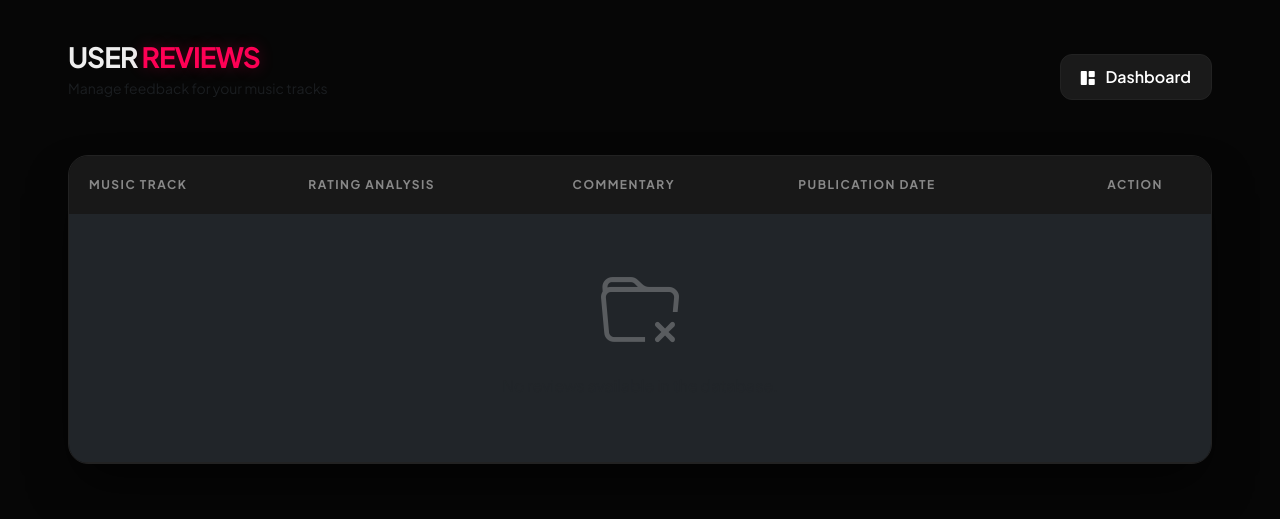
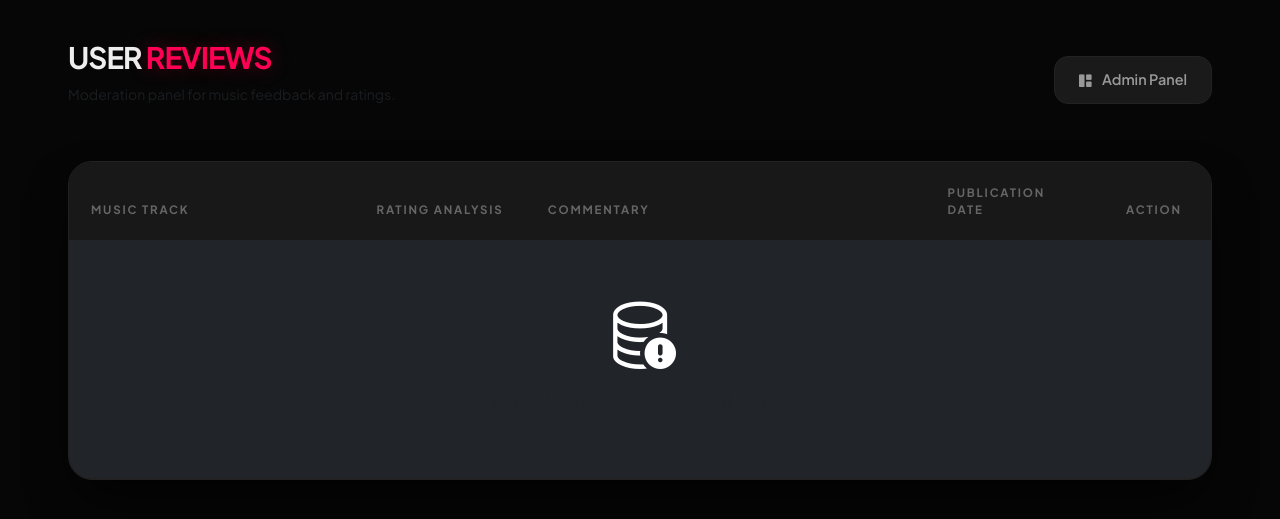
Before and after one commit to ShakeelAijaz1233223/Project-full-stack-, a PHP site: page /music_reviews.php in a window 1280 px wide. Shown: the top 519 px of the page. Run offline with PHP 8.4, Linux system fonts and the light colour scheme; data comes from the database, SQL or seed files in the repository; data that the repository does not hold is empty.

Commit message:
Updates: 2026-02-07T09:37:46.808Z

```diff
--- a/admin/music_reviews.php
+++ b/admin/music_reviews.php
@@ -26,7 +26,7 @@
 <head>
     <meta charset="UTF-8">
     <meta name="viewport" content="width=device-width, initial-scale=1.0">
-    <title>Premium Admin | Reviews</title>
+    <title>Premium Admin | Manage Reviews</title>
     <link href="https://cdn.jsdelivr.net/npm/bootstrap@5.3.0/dist/css/bootstrap.min.css" rel="stylesheet">
     <link rel="stylesheet" href="https://cdn.jsdelivr.net/npm/bootstrap-icons@1.11.1/font/bootstrap-icons.css">
     <style>
@@ -45,98 +45,117 @@
             color: #eee;
             font-family: 'Plus Jakarta Sans', sans-serif;
             padding: 40px 20px;
+            -webkit-font-smoothing: antialiased;
         }
 
         /* Header Section */
         .page-header { margin-bottom: 40px; }
-        .page-title { font-weight: 800; letter-spacing: -1px; font-size: 1.75rem; }
-        .accent-text { color: var(--accent); text-shadow: 0 0 15px var(--accent-glow); }
+        .page-title { font-weight: 800; letter-spacing: -1px; font-size: 1.85rem; }
+        .accent-text { color: var(--accent); text-shadow: 0 0 20px var(--accent-glow); }
 
         /* Card & Table Styling */
         .admin-card {
             background: var(--card-bg);
             border: 1px solid var(--border-color);
-            border-radius: 20px;
+            border-radius: 24px;
             overflow: hidden;
-            box-shadow: 0 25px 50px -12px rgba(0, 0, 0, 0.7);
+            box-shadow: 0 25px 50px -12px rgba(0, 0, 0, 0.8);
         }
 
         .table { margin-bottom: 0; border-collapse: separate; border-spacing: 0; }
         .table thead th {
             background: #181818;
-            color: #888;
-            font-size: 0.75rem;
+            color: #666;
+            font-size: 0.72rem;
             font-weight: 700;
             text-transform: uppercase;
-            letter-spacing: 1.5px;
-            padding: 20px;
+            letter-spacing: 1.8px;
+            padding: 22px;
             border: none;
         }
 
         .table tbody td {
-            padding: 20px;
+            padding: 24px 22px;
             border-bottom: 1px solid var(--border-color);
             vertical-align: middle;
-            transition: all 0.2s ease;
+            transition: all 0.2s ease-in-out;
         }
 
         .table tbody tr:hover td { background: #161616; }
 
         /* Rating Stars */
-        .rating-star { color: #ffca08; font-size: 1rem; letter-spacing: 2px; }
-        .star-empty { color: #333; }
+        .rating-star { color: #ffca08; font-size: 1rem; letter-spacing: 2px; text-shadow: 0 0 10px rgba(255, 202, 8, 0.2); }
+        .star-empty { color: #2a2a2a; }
         .rating-badge {
-            background: rgba(255, 202, 8, 0.1);
+            background: rgba(255, 202, 8, 0.08);
             color: #ffca08;
             font-weight: 700;
-            border: 1px solid rgba(255, 202, 8, 0.2);
+            border: 1px solid rgba(255, 202, 8, 0.15);
+            border-radius: 6px;
+            padding: 4px 10px;
         }
 
         /* Action Buttons */
         .btn-delete {
-            height: 40px;
-            width: 40px;
+            height: 42px;
+            width: 42px;
             display: inline-flex;
             align-items: center;
             justify-content: center;
-            background: rgba(255, 68, 68, 0.1);
+            background: rgba(255, 68, 68, 0.05);
             color: #ff4444;
-            border: 1px solid rgba(255, 68, 68, 0.2);
-            border-radius: 12px;
-            transition: 0.3s cubic-bezier(0.4, 0, 0.2, 1);
+            border: 1px solid rgba(255, 68, 68, 0.15);
+            border-radius: 14px;
+            transition: 0.4s cubic-bezier(0.175, 0.885, 0.32, 1.275);
+            cursor: pointer;
         }
 
         .btn-delete:hover {
             background: #ff4444;
             color: #fff;
-            transform: scale(1.1);
-            box-shadow: 0 0 20px rgba(255, 68, 68, 0.4);
+            transform: translateY(-3px) scale(1.05);
+            box-shadow: 0 10px 20px rgba(255, 68, 68, 0.3);
         }
 
         /* Modern Success Alert */
         .status-alert {
-            background: rgba(40, 167, 69, 0.1);
+            background: rgba(40, 167, 69, 0.08);
             border: 1px solid rgba(40, 167, 69, 0.2);
             color: #28a745;
-            padding: 16px 24px;
-            border-radius: 16px;
-            margin-bottom: 30px;
+            padding: 18px 26px;
+            border-radius: 18px;
+            margin-bottom: 35px;
             display: flex;
             align-items: center;
-            backdrop-filter: blur(10px);
+            backdrop-filter: blur(12px);
+            animation: slideDown 0.5s cubic-bezier(0.23, 1, 0.32, 1);
+        }
+
+        @keyframes slideDown {
+            from { opacity: 0; transform: translateY(-20px); }
+            to { opacity: 1; transform: translateY(0); }
         }
 
         .dashboard-btn {
             background: #1a1a1a;
             border: 1px solid var(--border-color);
-            color: #fff;
-            padding: 10px 20px;
-            border-radius: 12px;
+            color: #999;
+            padding: 12px 24px;
+            border-radius: 14px;
             font-weight: 600;
-            transition: 0.3s;
+            font-size: 0.9rem;
+            transition: all 0.3s ease;
         }
 
-        .dashboard-btn:hover { background: #252525; color: var(--accent); border-color: var(--accent); }
+        .dashboard-btn:hover {
+            background: #fff;
+            color: #000;
+            border-color: #fff;
+            transform: translateY(-2px);
+        }
+
+        .track-title { color: #fff; font-size: 1rem; font-weight: 600; margin-bottom: 2px; }
+        .track-uid { font-family: 'Courier New', Courier, monospace; letter-spacing: 0.5px; opacity: 0.6; }
 
     </style>
 </head>
@@ -145,21 +164,21 @@
     <div class="container-fluid px-lg-5">
         <div class="page-header d-flex justify-content-between align-items-center">
             <div>
-                <h1 class="page-title m-0">USER <span class="accent-text">REVIEWS</span></h1>
-                <p class="text-muted small mt-1">Manage feedback for your music tracks</p>
+                <h1 class="page-title m-0 text-uppercase">User <span class="accent-text">Reviews</span></h1>
+                <p class="text-muted small mt-2">Moderation panel for music feedback and ratings.</p>
             </div>
             <a href="dashboard.php" class="dashboard-btn text-decoration-none">
-                <i class="bi bi-grid-1x2-fill me-2 small"></i> Dashboard
+                <i class="bi bi-grid-1x2-fill me-2 small"></i> Admin Panel
             </a>
         </div>
 
         <?php if(isset($_GET['status']) && $_GET['status'] == 'deleted'): ?>
             <div class="status-alert shadow-sm alert-dismissible fade show" role="alert">
-                <i class="bi bi-check2-circle fs-4 me-3"></i>
+                <i class="bi bi-shield-check fs-4 me-3"></i>
                 <div>
-                    <span class="fw-bold">Success!</span> Review has been permanently removed.
+                    <span class="fw-bold">Database Updated</span> &mdash; The specific review record has been purged.
                 </div>
-                <button type="button" class="btn-close ms-auto" data-bs-dismiss="alert"></button>
+                <button type="button" class="btn-close btn-close-white ms-auto" data-bs-dismiss="alert" aria-label="Close"></button>
             </div>
         <?php endif; ?>
 
@@ -168,11 +187,11 @@
                 <table class="table table-dark">
                     <thead>
                         <tr>
-                            <th>Music Track</th>
-                            <th>Rating Analysis</th>
-                            <th>Commentary</th>
-                            <th>Publication Date</th>
-                            <th class="text-center">Action</th>
+                            <th style="width: 25%;">Music Track</th>
+                            <th style="width: 15%;">Rating Analysis</th>
+                            <th style="width: 35%;">Commentary</th>
+                            <th style="width: 15%;">Publication Date</th>
+                            <th style="width: 10%;" class="text-center">Action</th>
                         </tr>
                     </thead>
                     <tbody>
@@ -180,11 +199,11 @@
                             <?php while($row = mysqli_fetch_assoc($res)): ?>
                             <tr>
                                 <td>
-                                    <div class="fw-bold text-white fs-6"><?= htmlspecialchars($row['music_title']) ?></div>
-                                    <code class="text-muted" style="font-size: 0.7rem;">UID: #<?= $row['id'] ?></code>
+                                    <div class="track-title"><?= htmlspecialchars($row['music_title']) ?></div>
+                                    <code class="track-uid text-muted small">ID: #<?= str_pad($row['id'], 4, '0', STR_PAD_LEFT) ?></code>
                                 </td>
                                 <td>
-                                    <div class="rating-star mb-1">
+                                    <div class="rating-star mb-2">
                                         <?php
                                         for($i=1; $i<=5; $i++) {
                                             if($i <= $row['rating']) echo '★';
@@ -192,23 +211,25 @@
                                         }
                                         ?>
                                     </div>
-                                    <span class="badge rating-badge px-2 py-1 small"><?= $row['rating'] ?>.0</span>
+                                    <span class="rating-badge small"><?= $row['rating'] ?>.0 / 5.0</span>
                                 </td>
                                 <td>
-                                    <div style="max-width: 350px; font-size: 0.88rem; line-height: 1.6; color: #aaa;">
-                                        <i class="bi bi-quote fs-5 text-secondary opacity-25"></i>
-                                        <?= htmlspecialchars($row['comment']) ?>
+                                    <div style="max-width: 400px; font-size: 0.9rem; line-height: 1.7; color: #bbb; font-weight: 300;">
+                                        <i class="bi bi-chat-left-text me-2 opacity-25"></i>
+                                        "<?= htmlspecialchars($row['comment']) ?>"
                                     </div>
                                 </td>
                                 <td>
-                                    <div class="text-muted small">
-                                        <i class="bi bi-clock me-1"></i> <?= date('d M, Y', strtotime($row['created_at'])) ?>
+                                    <div class="text-muted small d-flex align-items-center">
+                                        <i class="bi bi-calendar4-event me-2 text-secondary"></i>
+                                        <?= date('M d, Y', strtotime($row['created_at'])) ?>
                                     </div>
                                 </td>
                                 <td class="text-center">
                                     <a href="<?= basename($_SERVER['PHP_SELF']) ?>?delete=<?= $row['id'] ?>"
-                                       onclick="return confirm('Do you want to delete this feedback?')"
-                                       class="btn-delete text-decoration-none">
+                                       onclick="return confirm('Attention: Are you sure you want to delete this feedback permanently?')"
+                                       class="btn-delete text-decoration-none"
+                                       title="Delete Review">
                                         <i class="bi bi-trash3-fill"></i>
                                     </a>
                                 </td>
@@ -217,8 +238,8 @@
                         <?php else: ?>
                             <tr>
                                 <td colspan="5" class="text-center py-5">
-                                    <div class="opacity-25 mb-3"><i class="bi bi-folder-x display-1"></i></div>
-                                    <p class="text-muted">No reviews available in the database.</p>
+                                    <div class="opacity-10 mb-3"><i class="bi bi-database-exclamation display-2"></i></div>
+                                    <p class="text-muted fw-light">The moderation queue is currently empty.</p>
                                 </td>
                             </tr>
                         <?php endif; ?>
```
